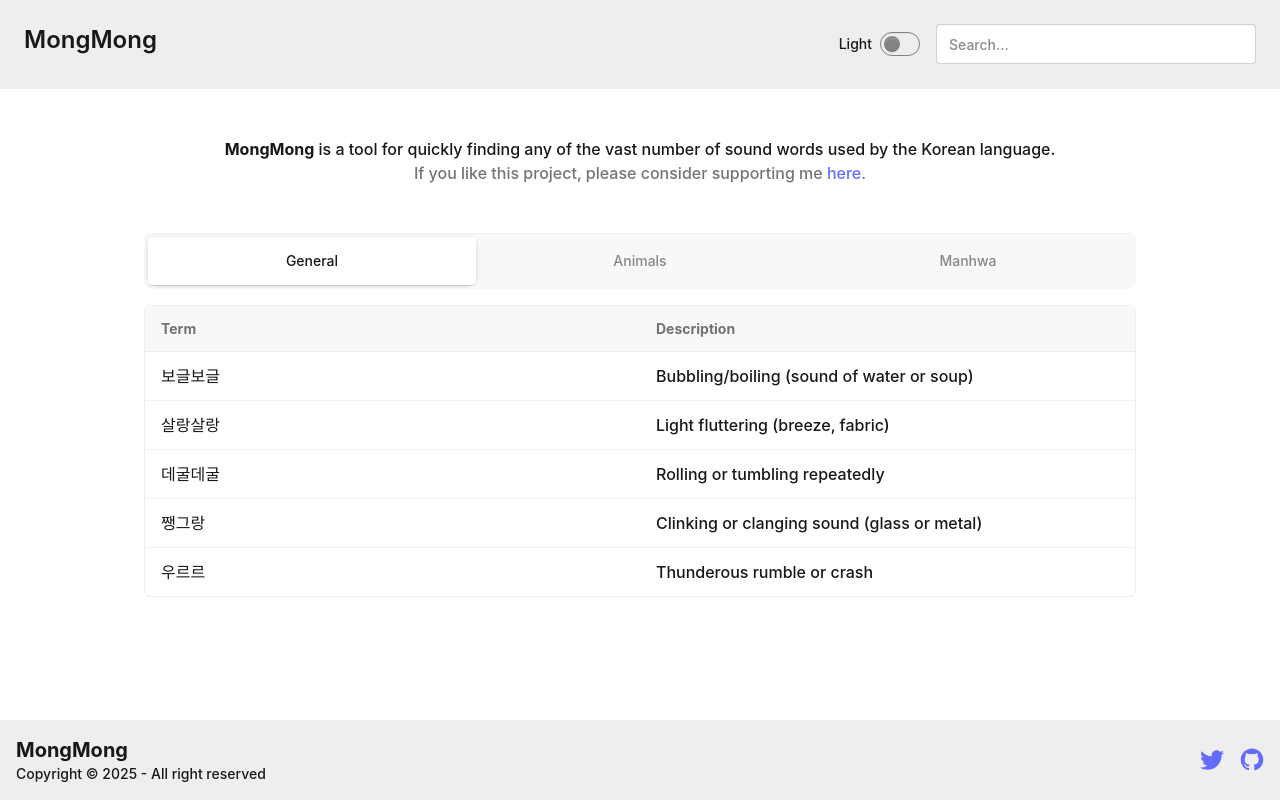
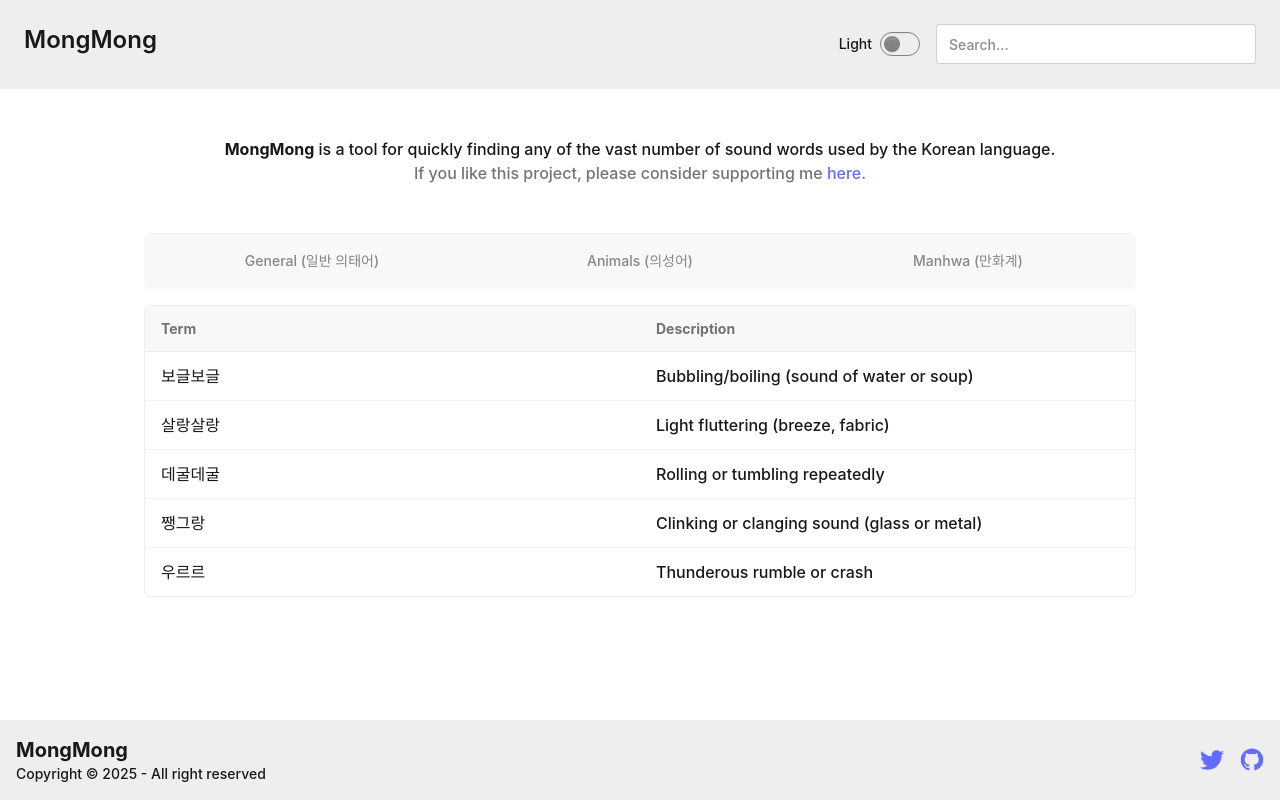
Before and after one commit to wjbetech/soriproject, a React (Vite) app: page / in a window 1280 px wide. Built offline with nearby package versions, Linux system fonts and the light colour scheme.

Commit message:
Adding first batch of animal sounds

```diff
--- a/src/components/TableMenu.jsx
+++ b/src/components/TableMenu.jsx
@@ -4,9 +4,9 @@ import TableCategoryTag from "./TableCategoryTag";
 export default function TableMenu() {
   return (
     <div role="tablist" className="tabs tabs-box w-full">
-      <TableCategoryTag name="General" />
-      <TableCategoryTag name="Animals" />
-      <TableCategoryTag name="Manhwa" />
+      <TableCategoryTag name="General (일반 의태어)" />
+      <TableCategoryTag name="Animals (의성어)" />
+      <TableCategoryTag name="Manhwa (만화계)" />
     </div>
   );
 }
--- a/src/data/animals.json
+++ b/src/data/animals.json
@@ -2,25 +2,67 @@
   {
     "term": "개굴개굴 ㆍ 개꿀개꿀",
     "keywords": ["croak", "frog", "ribbit"],
-    "animal": "frog",
+    "animal": "Frog",
     "description": "A frog croaking"
   },
   {
     "term": "멍멍",
     "keywords": ["bark", "dog", "woof"],
-    "animal": "dog",
+    "animal": "Dog",
     "description": "A dog bark"
   },
   {
     "term": "짹짹",
     "keywords": ["chirp", "bird", "tweet"],
-    "animal": "bird",
+    "animal": "Bird",
     "description": "The sound of a bird chirping"
   },
   {
     "term": "꿀꿀",
     "keywords": ["oink", "pig", "snort"],
-    "animal": "pig",
+    "animal": "Pig",
     "description": "An oink"
+  },
+  {
+    "term": "야옹야옹",
+    "keywords": ["meow", "cat", "purr"],
+    "animal": "Cat",
+    "description": "A cat meowing"
+  },
+  {
+    "term": "꼬끼오",
+    "keywords": ["cock-a-doodle-doo", "rooster"],
+    "animal": "Rooster",
+    "description": "A rooster crowing"
+  },
+  {
+    "term": "음메",
+    "keywords": ["moo", "cow"],
+    "animal": "Cow",
+    "description": "A cow mooing"
+  },
+  {
+    "term": "부엉부엉",
+    "keywords": ["hoot", "owl"],
+    "animal": "Owl",
+    "description": "An owl hooting"
+  },
+  {
+    "term": "구구",
+    "keywords": ["coo", "pigeon", "dove"],
+    "animal": "Pigeon",
+    "description": "A pigeon cooing"
+  },
+  {
+    "term": "찍찍",
+    "keywords": ["squeak", "mouse", "rat"],
+    "animal": "Mouse",
+    "description": "A mouse squeaking"
+  },
+  {
+    "term": "까악까악",
+    "keywords": ["caw", "crow", "raven"],
+    "animal": "Crow",
+    "description": "A crow cawing"
   }
 ]
```
